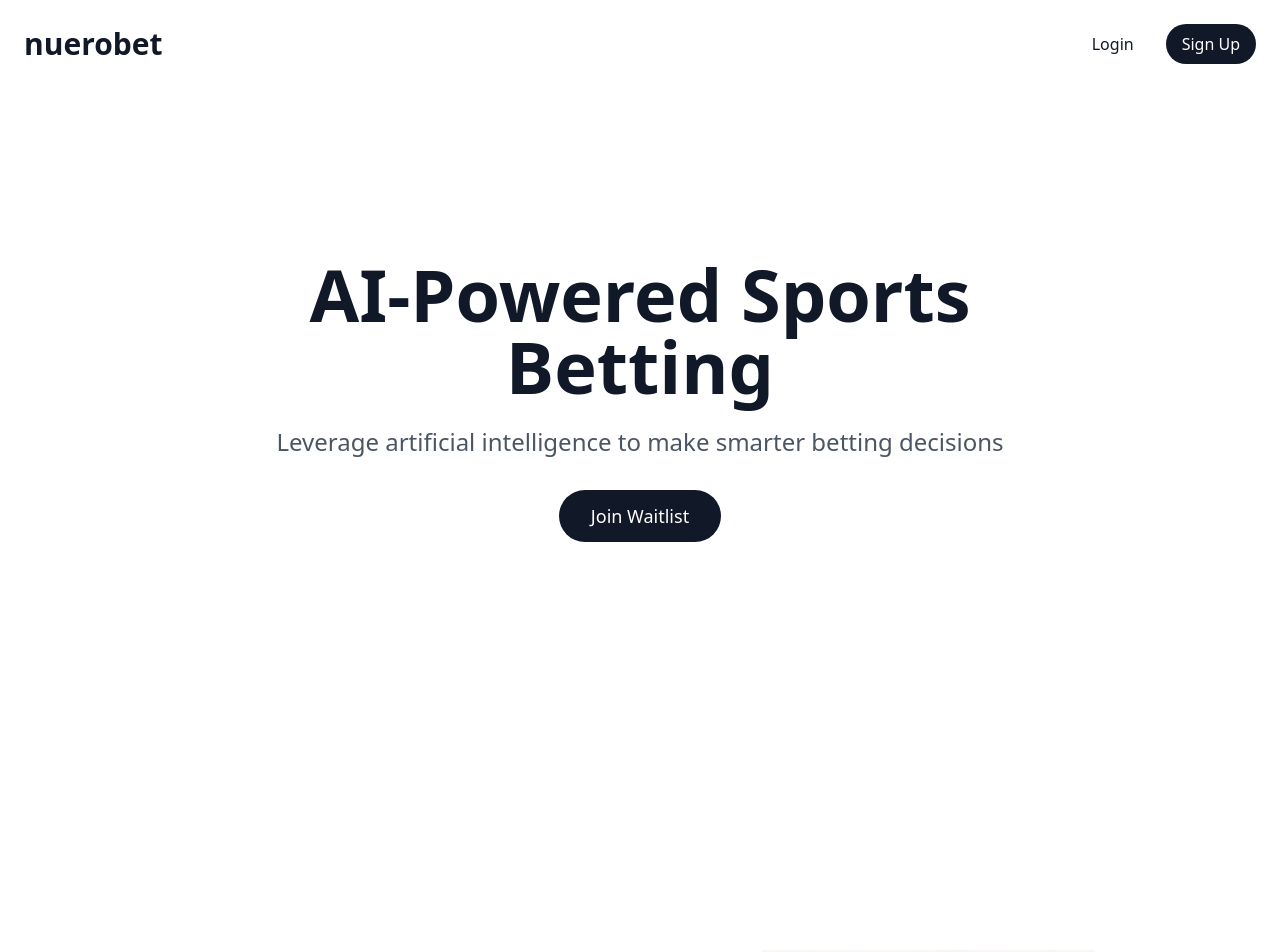
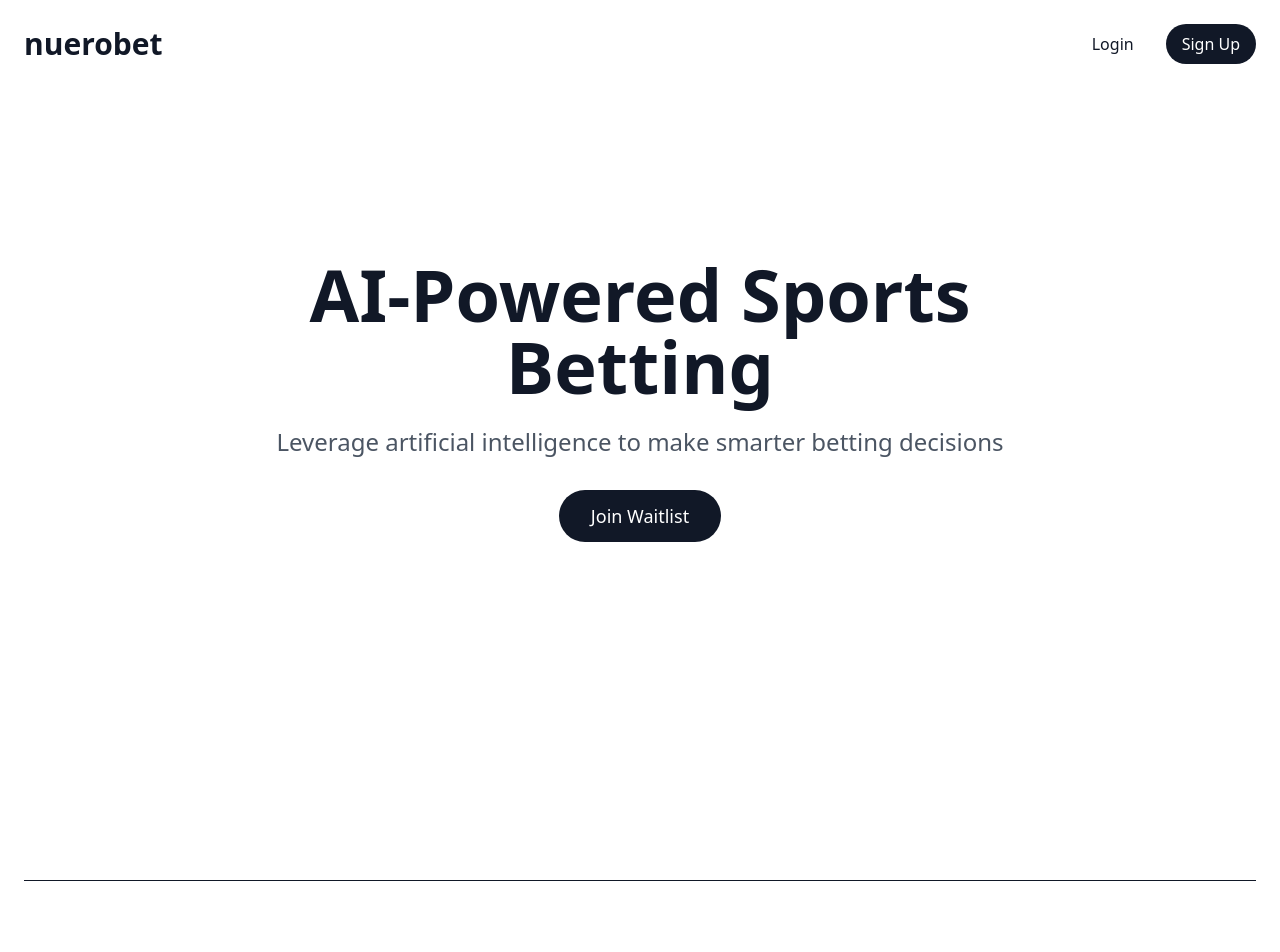
Before and after one commit to dawsonknudtson/nuerobet, a Next.js app in the folder frontend/: page / in a window 1280 px wide. Shown: the top 952 px of the page. Built offline with nearby package versions, Linux system fonts and the light colour scheme.

Commit message:
seperator

```diff
--- a/frontend/pages/index.jsx
+++ b/frontend/pages/index.jsx
@@ -76,6 +76,11 @@ export default function Home() {
           </div>
         </section>
 
+        {/* Separator Line */}
+        <div className="max-w-7xl mx-auto px-6">
+          <div className="border-t border-gray-900 my-20"></div>
+        </div>
+
         {/* Hero-2 Section */}
         <section className="min-h-screen flex items-center px-6 py-20">
           <div className="max-w-7xl mx-auto grid grid-cols-1 md:grid-cols-2 gap-12 items-center">
```
